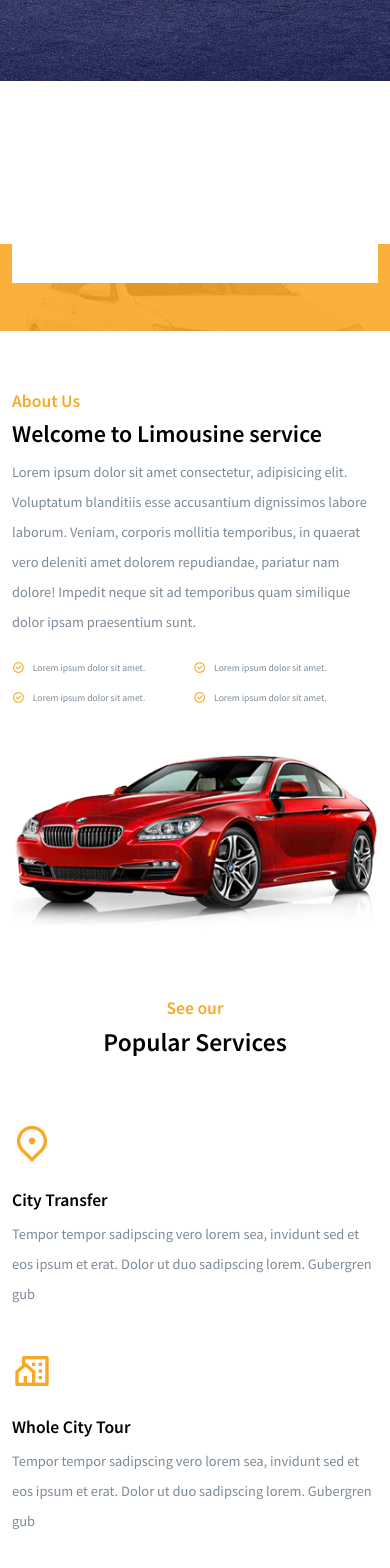
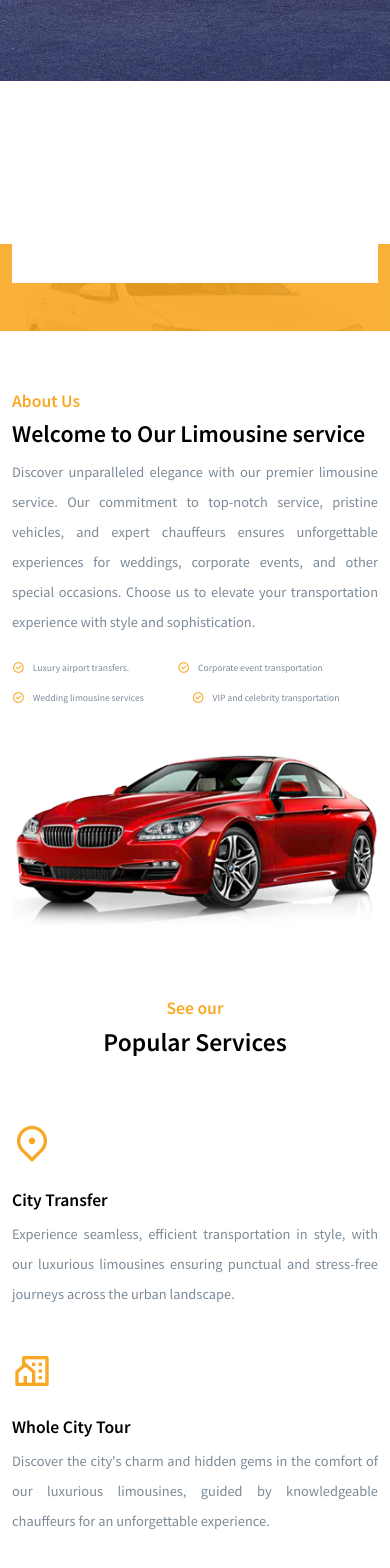
Before and after one commit to nebaaaazzzz/Limo-Services, a React (Create React App) app: page /home in a window 390 px wide. Shown: the part 430-1998 px from the top of the page. Built offline with nearby package versions, Linux system fonts and the light colour scheme; no server answers.

Commit message:
all fixed

```diff
--- a/src/assets/data/serviceData.js
+++ b/src/assets/data/serviceData.js
@@ -3,42 +3,42 @@ const serviceData = [
     id: 1,
     title: "City Transfer",
     icon: "ri-map-pin-2-line",
-    desc: "Tempor tempor sadipscing vero lorem sea, invidunt sed et eos ipsum et erat. Dolor ut duo sadipscing lorem. Gubergren gub",
+    desc: " Experience seamless, efficient transportation in style, with our luxurious limousines ensuring punctual and stress-free journeys across the urban landscape.",
   },
 
   {
     id: 2,
     title: "Whole  City Tour",
     icon: "ri-community-line",
-    desc: "Tempor tempor sadipscing vero lorem sea, invidunt sed et eos ipsum et erat. Dolor ut duo sadipscing lorem. Gubergren gub",
+    desc: " Discover the city's charm and hidden gems in the comfort of our luxurious limousines, guided by knowledgeable chauffeurs for an unforgettable experience.",
   },
 
   {
     id: 3,
     title: "Unlimited Miles Car Rental",
     icon: "ri-roadster-line",
-    desc: "Tempor tempor sadipscing vero lorem sea, invidunt sed et eos ipsum et erat. Dolor ut duo sadipscing lorem. Gubergren gub",
+    desc: "Enjoy the freedom to explore without limits, courtesy of our exceptional car rental service that offers unlimited mileage for worry-free, boundless adventures.",
   },
 
   {
     id: 4,
     title: "Fast & Easy Booking",
     icon: "ri-timer-flash-line",
-    desc: "Tempor tempor sadipscing vero lorem sea, invidunt sed et eos ipsum et erat. Dolor ut duo sadipscing lorem. Gubergren gub",
+    desc: " Effortlessly reserve your dream ride with our user-friendly booking system, designed for convenience and quick confirmation, ensuring a seamless experience.",
   },
 
   {
     id: 5,
     title: "Many Pickup Locations",
     icon: "ri-map-pin-line",
-    desc: "Tempor tempor sadipscing vero lorem sea, invidunt sed et eos ipsum et erat. Dolor ut duo sadipscing lorem. Gubergren gub",
+    desc: "Choose from our vast network of accessible pickup points, strategically located for your convenience, ensuring a hassle-free start to your journey.",
   },
 
   {
     id: 6,
     title: "Airport Transfer",
     icon: "ri-flight-takeoff-line",
-    desc: "Tempor tempor sadipscing vero lorem sea, invidunt sed et eos ipsum et erat. Dolor ut duo sadipscing lorem. Gubergren gub",
+    desc: "Travel in luxury and comfort with our reliable airport transfer service, providing punctual and stress-free transportation to and from the airport.",
   },
 ];
 
--- a/src/components/Footer/Footer.jsx
+++ b/src/components/Footer/Footer.jsx
@@ -44,10 +44,12 @@ const Footer = () => {
               </h1>
             </div>
             <p className="footer__logo-content">
-              Lorem ipsum dolor sit amet consectetur adipisicing elit.
-              Consequuntur, distinctio, itaque reiciendis ab cupiditate harum ex
-              quam veniam, omnis expedita animi quibusdam obcaecati mollitia?
-              Delectus et ad illo recusandae temporibus?
+              Discover unparalleled elegance with our premier limousine service.
+              Our commitment to top-notch service, pristine vehicles, and expert
+              chauffeurs ensures unforgettable experiences for weddings,
+              corporate events, and other special occasions. Choose us to
+              elevate your transportation experience with style and
+              sophistication.
             </p>
           </Col>
 
@@ -76,10 +78,13 @@ const Footer = () => {
 
           <Col lg="12">
             <div className="footer__bottom">
-              {/* <p className="section__description d-flex align-items-center justify-content-center gap-1 pt-4">
-                <i class="ri-copyright-line"></i>Copyright {year}, Developed by
-                Fejlesztő technology . All rights reserved.
-              </p> */}
+              <p className="section__description d-flex align-items-center justify-content-center gap-1 pt-4">
+                <i class="ri-copyright-line"></i>Copyright 2023, Developed by
+                <a href="http://fejleszto-tech.com/" target="_blank">
+                  Fejlesztő technology
+                </a>
+                . All rights reserved.
+              </p>
             </div>
           </Col>
         </Row>
--- a/src/components/UI/AboutSection.jsx
+++ b/src/components/UI/AboutSection.jsx
@@ -18,37 +18,35 @@ const AboutSection = ({ aboutClass }) => {
           <Col lg="6" md="6">
             <div className="about__section-content">
               <h4 className="section__subtitle">About Us</h4>
-              <h2 className="section__title">Welcome to Limousine service</h2>
+              <h2 className="section__title">
+                Welcome to Our Limousine service
+              </h2>
               <p className="section__description">
-                Lorem ipsum dolor sit amet consectetur, adipisicing elit.
-                Voluptatum blanditiis esse accusantium dignissimos labore
-                laborum. Veniam, corporis mollitia temporibus, in quaerat vero
-                deleniti amet dolorem repudiandae, pariatur nam dolore! Impedit
-                neque sit ad temporibus quam similique dolor ipsam praesentium
-                sunt.
+                Discover unparalleled elegance with our premier limousine
+                service. Our commitment to top-notch service, pristine vehicles,
+                and expert chauffeurs ensures unforgettable experiences for
+                weddings, corporate events, and other special occasions. Choose
+                us to elevate your transportation experience with style and
+                sophistication.
               </p>
 
               <div className="about__section-item d-flex align-items-center">
                 <p className="section__description d-flex align-items-center gap-2">
-                  <i class="ri-checkbox-circle-line"></i> Lorem ipsum dolor sit
-                  amet.
+                  <i class="ri-checkbox-circle-line"></i> Luxury airport transfers.
                 </p>
 
                 <p className="section__description d-flex align-items-center gap-2">
-                  <i class="ri-checkbox-circle-line"></i> Lorem ipsum dolor sit
-                  amet.
+                  <i class="ri-checkbox-circle-line"></i>Corporate event transportation
                 </p>
               </div>
 
               <div className="about__section-item d-flex align-items-center">
                 <p className="section__description d-flex align-items-center gap-2">
-                  <i class="ri-checkbox-circle-line"></i> Lorem ipsum dolor sit
-                  amet.
+                  <i class="ri-checkbox-circle-line"></i> Wedding limousine services
                 </p>
 
                 <p className="section__description d-flex align-items-center gap-2">
-                  <i class="ri-checkbox-circle-line"></i> Lorem ipsum dolor sit
-                  amet.
+                  <i class="ri-checkbox-circle-line"></i> VIP and celebrity transportation
                 </p>
               </div>
             </div>
--- a/src/components/UI/Testimonial.jsx
+++ b/src/components/UI/Testimonial.jsx
@@ -42,10 +42,13 @@ const Testimonial = () => {
     <Slider {...settings}>
       <div className="testimonial py-4 px-3">
         <p className="section__description">
-          Lorem ipsum dolor sit amet consectetur adipisicing elit. Ducimus magni
-          explicabo molestias recusandae repudiandae, dolor, sapiente placeat
-          ab, animi eum minima nulla facere aliquam aut vitae quo pariatur
-          voluptate odit?
+          The limousine service provided by this company exceeded all our
+          expectations. From the stunning vehicle to the attentive and
+          professional driver, every aspect was top-notch. The entire
+          experience, starting with the easy booking process, added a touch of
+          luxury and elegance to our special day. I can't recommend their
+          services enough for those seeking a memorable transportation
+          experience.
         </p>
 
         <div className="mt-3 d-flex align-items-center gap-4">
@@ -60,10 +63,11 @@ const Testimonial = () => {
 
       <div className="testimonial py-4 px-3">
         <p className="section__description">
-          Lorem ipsum dolor sit amet consectetur adipisicing elit. Ducimus magni
-          explicabo molestias recusandae repudiandae, dolor, sapiente placeat
-          ab, animi eum minima nulla facere aliquam aut vitae quo pariatur
-          voluptate odit?
+          I couldn't be happier with the outstanding service provided by this
+          limousine company. The vehicle was spotless, the driver extremely
+          professional, and the entire experience made our special occasion even
+          more memorable. I highly recommend their services for anyone seeking a
+          luxurious and hassle-free transportation experience.
         </p>
 
         <div className="mt-3 d-flex align-items-center gap-4">
@@ -78,10 +82,12 @@ const Testimonial = () => {
 
       <div className="testimonial py-4 px-3">
         <p className="section__description">
-          Lorem ipsum dolor sit amet consectetur adipisicing elit. Ducimus magni
-          explicabo molestias recusandae repudiandae, dolor, sapiente placeat
-          ab, animi eum minima nulla facere aliquam aut vitae quo pariatur
-          voluptate odit?
+          Our experience with this limousine service was nothing short of
+          phenomenal. The vehicle was immaculate, and the driver's
+          professionalism and attention to detail truly elevated our event. The
+          entire process, from booking to drop-off, was seamless and
+          hassle-free. We wholeheartedly recommend their services to anyone
+          seeking luxury transportation for their special occasion.
         </p>
 
         <div className="mt-3 d-flex align-items-center gap-4">
@@ -96,10 +102,12 @@ const Testimonial = () => {
 
       <div className="testimonial py-4 px-3">
         <p className="section__description">
-          Lorem ipsum dolor sit amet consectetur adipisicing elit. Ducimus magni
-          explicabo molestias recusandae repudiandae, dolor, sapiente placeat
-          ab, animi eum minima nulla facere aliquam aut vitae quo pariatur
-          voluptate odit?
+          I am truly impressed by the exceptional service provided by this
+          limousine company. Their commitment to excellence, from the pristine
+          vehicles to the courteous and knowledgeable chauffeurs, made our event
+          unforgettable. The booking process was simple and efficient. I highly
+          recommend their luxury transportation services for any special
+          occasion
         </p>
 
         <div className="mt-3 d-flex align-items-center gap-4">
--- a/src/pages/About.jsx
+++ b/src/pages/About.jsx
@@ -30,17 +30,21 @@ const About = () => {
                 </h2>
 
                 <p className="section__description">
-                  Lorem ipsum dolor sit, amet consectetur adipisicing elit.
-                  Eveniet veniam assumenda aperiam accusantium ex autem
-                  perferendis repellendus nostrum delectus. Nemo et dolore est
-                  tempore rem minima adipisci magni dolorum ipsam.
+                  We Are Committed To Provide Safe Ride Solutions: Prioritizing
+                  safety and comfort, our service boasts meticulously maintained
+                  vehicles, rigorously trained chauffeurs, and advanced safety
+                  features. Enjoy peace of mind knowing your journey is secure,
+                  allowing you to relax and savor the luxurious experience with
+                  confidence.
                 </p>
 
                 <p className="section__description">
-                  Lorem ipsum dolor sit, amet consectetur adipisicing elit.
-                  Eveniet veniam assumenda aperiam accusantium ex autem
-                  perferendis repellendus nostrum delectus. Nemo et dolore est
-                  tempore rem minima adipisci magni dolorum ipsam.
+                  Our dedication to safe ride solutions is unwavering, as we
+                  consistently update and enforce safety protocols, adhere to
+                  stringent vehicle maintenance standards, and provide ongoing
+                  training for our chauffeurs. Rest assured, we prioritize your
+                  well-being, ensuring you arrive at your destination with ease
+                  and elegance.
                 </p>
 
                 <div className=" d-flex align-items-center gap-3 mt-4">
@@ -59,19 +63,6 @@ const About = () => {
         </Container>
       </section>
 
-      {/* <BecomeDriverSection /> */}
-
-      {/* <section>
-        <Container>
-          <Row>
-            <Col lg="12" className="mb-5 text-center">
-              <h6 className="section__subtitle">Experts</h6>
-              <h2 className="section__title">Our Members</h2>
-            </Col>
-            <OurMembers />
-          </Row>
-        </Container>
-      </section> */}
     </Helmet>
   );
 };
--- a/src/styles/about-section.css
+++ b/src/styles/about-section.css
@@ -21,6 +21,7 @@
 
   .section__description i {
     font-size: 0.8rem !important;
+    text-align: justify;
   }
 }
 
@@ -34,4 +35,7 @@
   .about__section {
     margin-top: 280px;
   }
+  .section__description {
+    text-align: justify;
+  }
 }
```
